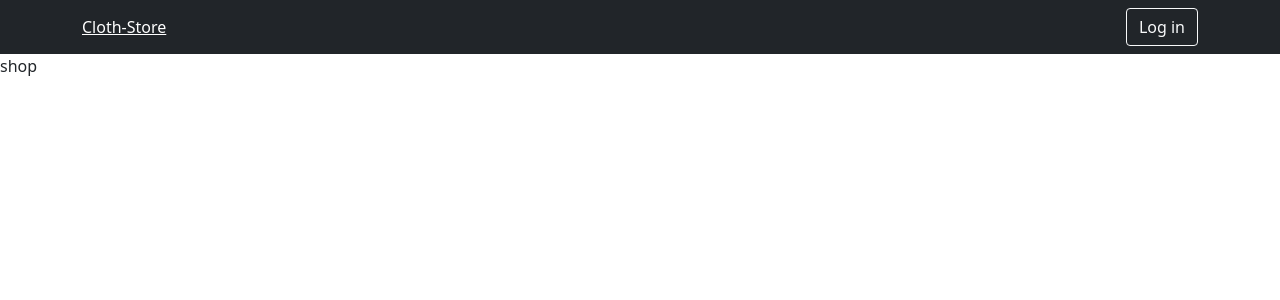
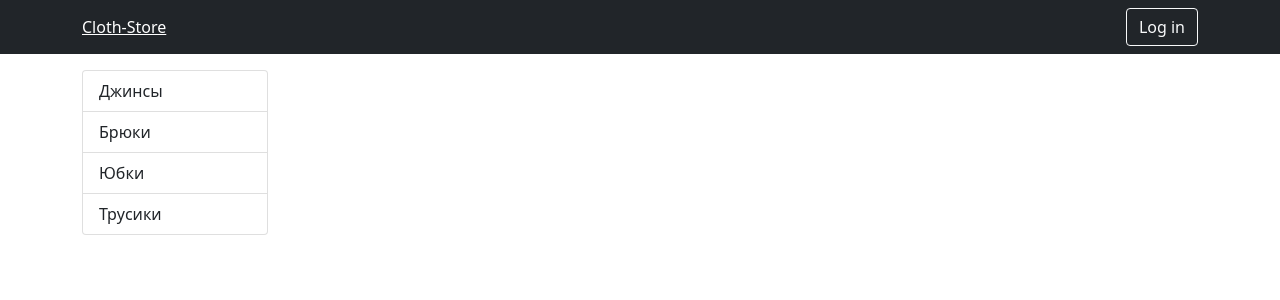
Before and after one commit to Kulyakin/Clothing-store, a React (Create React App) app in the folder client/: page / in a window 1280 px wide. Shown: the top 300 px of the page. Built offline with nearby package versions, Linux system fonts and the light colour scheme.

Commit message:
add base version typebar

```diff
--- /dev/null
+++ b/client/src/components/TypeBar.js
@@ -0,0 +1,23 @@
+import React, { useContext } from 'react'
+import { observer } from 'mobx-react-lite'
+import { Context } from '../index'
+import ListGroup from 'react-bootstrap/ListGroup'
+
+const TypeBar = observer(() => {
+    const { item } = useContext(Context)
+    return (
+        <ListGroup>
+            {item.types.map((type) => (
+                <ListGroup.Item
+                    style={{ cursor: 'pointer' }}
+                    active={type.id === item.selectedType.id}
+                    onClick={() => item.setSelectedType(type)}
+                    key={type.id}
+                >
+                    {type.name}
+                </ListGroup.Item>
+            ))}
+        </ListGroup>
+    )
+})
+export default TypeBar
--- a/client/src/pages/Shop.js
+++ b/client/src/pages/Shop.js
@@ -1,7 +1,19 @@
 import React from 'react'
+import Col from 'react-bootstrap/Col'
+import { Container } from 'react-bootstrap'
+import TypeBar from '../components/TypeBar'
 
 const Shop = () => {
-    return <div>shop</div>
+    return (
+        <Container>
+            <div className="mt-3">
+                <Col md={2}>
+                    <TypeBar />
+                </Col>
+                <Col md={10}></Col>
+            </div>
+        </Container>
+    )
 }
 
 export default Shop
--- a/client/src/store/ItemStore.js
+++ b/client/src/store/ItemStore.js
@@ -42,6 +42,7 @@ export default class ItemStore {
                 img: 'c4042e78-9847-47f7-87bd-97c43be89663.jpg'
             }
         ]
+        this._selectedType = {}
         makeAutoObservable(this)
     }
 
@@ -56,6 +57,11 @@ export default class ItemStore {
     setItems(items) {
         this._items = items
     }
+
+    setSelectedType(type) {
+        this._selectedType = type
+    }
+
     get types() {
         return this._types
     }
@@ -67,4 +73,8 @@ export default class ItemStore {
     get items() {
         return this._items
     }
+
+    get selectedType() {
+        return this._selectedType
+    }
 }
```
